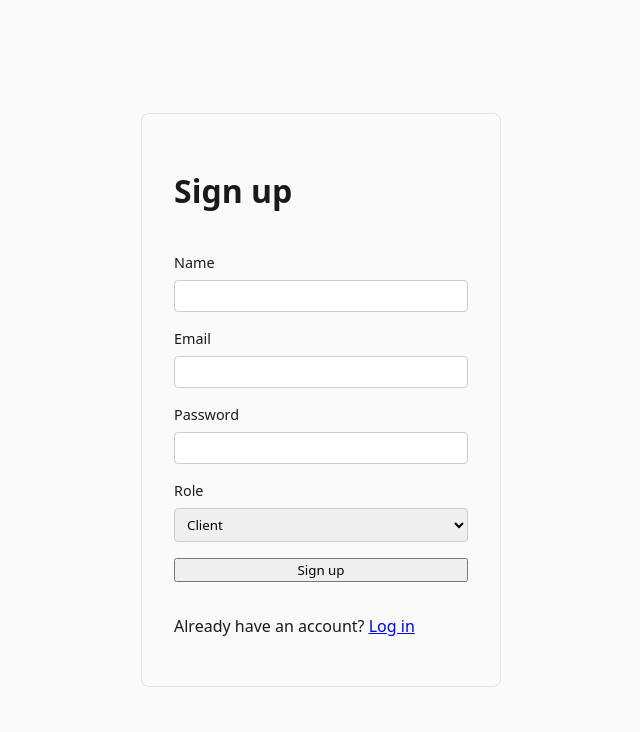
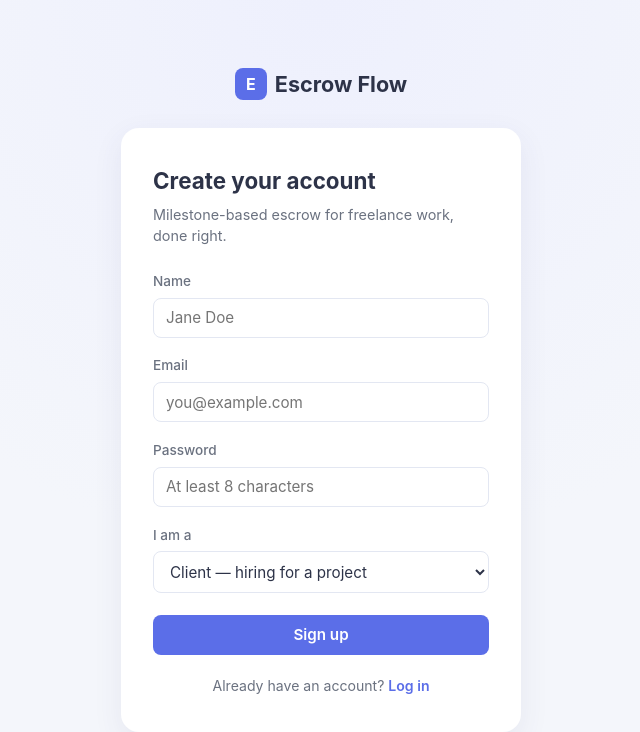
Before and after one commit to akashyadav232108/escrow-flow, a React (Vite) app in the folder frontend/: page /signup in a window 1280 px wide. Shown: the top 732 px of the page, without its empty margins (319-959 px from the left). Built offline with nearby package versions, Linux system fonts and the light colour scheme; no server answers.

Commit message:
Redesign auth pages Introduce CSS custom-property design tokens and apply them across the app; give Login/Signup a branded centered-card layout instead of the plain bordered form.

```diff
--- a/frontend/src/App.css
+++ b/frontend/src/App.css
@@ -8,130 +8,275 @@
   display: flex;
   align-items: center;
   justify-content: space-between;
-  padding: 1rem 1.5rem;
-  border-bottom: 1px solid #e2e2e2;
+  padding: 1rem 2rem;
+  background: var(--color-surface);
+  border-bottom: 1px solid var(--color-border);
+}
+
+.app-brand {
+  font-weight: 700;
+  font-size: 1.05rem;
+  color: var(--color-primary);
+  margin-right: 2rem;
 }
 
 .app-nav {
   display: flex;
-  gap: 1.25rem;
+  align-items: center;
+  gap: 1.5rem;
+  flex: 1;
 }
 
 .app-nav a {
   text-decoration: none;
-  color: inherit;
+  color: var(--color-text-muted);
   font-weight: 500;
+  font-size: 0.95rem;
+  transition: color 0.15s ease;
+}
+
+.app-nav a:hover {
+  color: var(--color-primary);
 }
 
 .app-header-user {
   display: flex;
   align-items: center;
-  gap: 0.75rem;
+  gap: 1rem;
+  color: var(--color-text-muted);
+  font-size: 0.9rem;
+}
+
+.app-header-user button {
+  background: var(--color-surface-alt);
+  color: var(--color-text-muted);
+  border: 1px solid var(--color-border);
+  border-radius: var(--radius-sm);
+  padding: 0.4rem 0.9rem;
+  font-size: 0.85rem;
+  transition: background 0.15s ease, color 0.15s ease;
+}
+
+.app-header-user button:hover {
+  background: var(--color-danger-bg);
+  color: var(--color-danger);
 }
 
 .app-content {
   flex: 1;
-  padding: 1.5rem;
-  max-width: 960px;
+  padding: 2rem;
+  max-width: 1000px;
   width: 100%;
   margin: 0 auto;
 }
 
+/* Buttons */
+.btn-primary,
+button[type='submit'] {
+  background: var(--color-primary);
+  color: #fff;
+  border: none;
+  border-radius: var(--radius-sm);
+  padding: 0.65rem 1.25rem;
+  font-size: 0.95rem;
+  font-weight: 600;
+  transition: background 0.15s ease, transform 0.1s ease;
+}
+
+.btn-primary:hover,
+button[type='submit']:hover:not(:disabled) {
+  background: var(--color-primary-hover);
+}
+
+.btn-primary:active,
+button[type='submit']:active:not(:disabled) {
+  transform: scale(0.98);
+}
+
+/* Auth pages */
 .auth-page {
   display: flex;
+  flex-direction: column;
+  align-items: center;
   justify-content: center;
+  min-height: 100vh;
+  padding: 2rem 1rem;
+  background: radial-gradient(circle at top, var(--color-primary-soft) 0%, var(--color-bg) 55%);
+}
+
+.auth-brand {
+  display: flex;
   align-items: center;
-  min-height: 100vh;
+  gap: 0.5rem;
+  margin-bottom: 1.75rem;
+  font-size: 1.35rem;
+  font-weight: 700;
+  color: var(--color-text);
+}
+
+.auth-brand-mark {
+  display: inline-flex;
+  align-items: center;
+  justify-content: center;
+  width: 2rem;
+  height: 2rem;
+  border-radius: var(--radius-sm);
+  background: var(--color-primary);
+  color: #fff;
+  font-size: 1rem;
+}
+
+.auth-card {
+  width: 100%;
+  max-width: 400px;
+  background: var(--color-surface);
+  border-radius: var(--radius-lg);
+  box-shadow: var(--shadow-soft);
+  padding: 2.25rem 2rem;
+}
+
+.auth-card h1 {
+  margin: 0 0 0.35rem;
+  font-size: 1.4rem;
+}
+
+.auth-subtitle {
+  margin: 0 0 1.5rem;
+  color: var(--color-text-muted);
+  font-size: 0.9rem;
 }
 
 .auth-form {
   display: flex;
   flex-direction: column;
-  gap: 1rem;
-  width: 100%;
-  max-width: 360px;
-  padding: 2rem;
-  border: 1px solid #e2e2e2;
-  border-radius: 8px;
+  gap: 1.1rem;
 }
 
 .auth-form label {
   display: flex;
   flex-direction: column;
-  gap: 0.35rem;
-  font-size: 0.9rem;
+  gap: 0.4rem;
+  font-size: 0.85rem;
+  font-weight: 500;
+  color: var(--color-text-muted);
+}
+
+.auth-form button[type='submit'] {
+  margin-top: 0.25rem;
+  width: 100%;
+}
+
+.auth-footer {
+  margin: 1.25rem 0 0;
+  text-align: center;
+  font-size: 0.88rem;
+  color: var(--color-text-muted);
+}
+
+.auth-footer a {
+  font-weight: 600;
+  text-decoration: none;
 }
 
 .error-text {
-  color: #d64545;
-  font-size: 0.9rem;
+  background: var(--color-danger-bg);
+  color: var(--color-danger);
+  font-size: 0.85rem;
+  padding: 0.6rem 0.8rem;
+  border-radius: var(--radius-sm);
+  margin: 0;
 }
 
+/* Dashboard */
 .dashboard-header {
-  margin-bottom: 1rem;
+  margin-bottom: 1.5rem;
+}
+
+.dashboard-header h1 {
+  font-size: 1.5rem;
+  margin: 0;
 }
 
 .project-grid {
   display: grid;
-  grid-template-columns: repeat(auto-fill, minmax(240px, 1fr));
-  gap: 1rem;
+  grid-template-columns: repeat(auto-fill, minmax(260px, 1fr));
+  gap: 1.25rem;
 }
 
 .project-card {
   display: flex;
   flex-direction: column;
-  gap: 0.5rem;
-  padding: 1rem;
-  border: 1px solid #e2e2e2;
-  border-radius: 8px;
+  gap: 0.6rem;
+  padding: 1.25rem;
+  background: var(--color-surface);
+  border: 1px solid var(--color-border);
+  border-radius: var(--radius-md);
   text-decoration: none;
   color: inherit;
+  box-shadow: var(--shadow-card);
+  transition: transform 0.15s ease, box-shadow 0.15s ease;
+}
+
+.project-card:hover {
+  transform: translateY(-2px);
+  box-shadow: var(--shadow-soft);
+}
+
+.project-card h3 {
+  margin: 0;
+  font-size: 1.05rem;
+}
+
+.project-card p {
+  margin: 0;
+  color: var(--color-text-muted);
+  font-size: 0.85rem;
 }
 
 .status-badge {
   display: inline-block;
-  padding: 0.15rem 0.6rem;
+  padding: 0.2rem 0.7rem;
   border-radius: 999px;
-  font-size: 0.75rem;
+  font-size: 0.72rem;
   font-weight: 600;
   width: fit-content;
 }
 
 .status-pending,
 .status-open {
-  background: #eee;
-  color: #555;
+  background: var(--color-neutral-bg);
+  color: var(--color-neutral-text);
 }
 
 .status-funds-locked,
 .status-in_progress {
-  background: #dbeafe;
-  color: #1d4ed8;
+  background: var(--color-primary-soft);
+  color: var(--color-primary-soft-text);
 }
 
 .status-submitted {
-  background: #fef9c3;
-  color: #a16207;
+  background: var(--color-warning-bg);
+  color: var(--color-warning);
 }
 
 .status-approved,
 .status-completed {
-  background: #dcfce7;
-  color: #15803d;
+  background: var(--color-success-bg);
+  color: var(--color-success);
 }
 
 .status-disputed,
 .status-refunded,
 .status-cancelled {
-  background: #fee2e2;
-  color: #b91c1c;
+  background: var(--color-danger-bg);
+  color: var(--color-danger);
 }
 
 .project-meta {
   display: flex;
   gap: 1.5rem;
   margin-bottom: 1.5rem;
-  color: #555;
+  color: var(--color-text-muted);
   font-size: 0.9rem;
 }
 
@@ -147,15 +292,17 @@
   display: flex;
   align-items: center;
   justify-content: space-between;
-  padding: 1rem;
-  border: 1px solid #e2e2e2;
-  border-radius: 8px;
+  padding: 1rem 1.25rem;
+  background: var(--color-surface);
+  border: 1px solid var(--color-border);
+  border-radius: var(--radius-md);
+  box-shadow: var(--shadow-card);
 }
 
 .milestone-info {
   display: flex;
   align-items: center;
-  gap: 0.75rem;
+  gap: 0.85rem;
 }
 
 .milestone-actions {
@@ -164,21 +311,42 @@
   gap: 0.5rem;
 }
 
+.milestone-actions button {
+  background: var(--color-primary-soft);
+  color: var(--color-primary-soft-text);
+  border: none;
+  border-radius: var(--radius-sm);
+  padding: 0.45rem 0.9rem;
+  font-size: 0.85rem;
+  font-weight: 600;
+  transition: background 0.15s ease;
+}
+
+.milestone-actions button:hover:not(:disabled) {
+  background: var(--color-primary);
+  color: #fff;
+}
+
 .wallet-summary {
   display: flex;
   flex-direction: column;
   gap: 0.25rem;
-  margin-bottom: 1rem;
+  margin-bottom: 1.25rem;
+  padding: 1.5rem;
+  background: var(--color-surface);
+  border-radius: var(--radius-md);
+  box-shadow: var(--shadow-card);
 }
 
 .wallet-summary-label {
-  color: #555;
+  color: var(--color-text-muted);
   font-size: 0.9rem;
 }
 
 .wallet-summary-balance {
-  font-size: 2rem;
+  font-size: 2.25rem;
   font-weight: 700;
+  color: var(--color-primary);
 }
 
 .add-funds-form {
@@ -190,12 +358,22 @@
 .transaction-table {
   width: 100%;
   border-collapse: collapse;
+  background: var(--color-surface);
+  border-radius: var(--radius-md);
+  overflow: hidden;
+  box-shadow: var(--shadow-card);
 }
 
 .transaction-table th,
 .transaction-table td {
   text-align: left;
-  padding: 0.5rem;
-  border-bottom: 1px solid #e2e2e2;
-  font-size: 0.9rem;
+  padding: 0.75rem 1rem;
+  border-bottom: 1px solid var(--color-border);
+  font-size: 0.88rem;
 }
+
+.transaction-table th {
+  color: var(--color-text-muted);
+  font-weight: 600;
+  background: var(--color-surface-alt);
+}
--- a/frontend/src/components/Layout.tsx
+++ b/frontend/src/components/Layout.tsx
@@ -15,6 +15,7 @@ export default function Layout() {
   return (
     <div className="app-shell">
       <header className="app-header">
+        <span className="app-brand">Escrow Flow</span>
         <nav className="app-nav">
           <Link to="/">Dashboard</Link>
           <Link to="/wallet">Wallet</Link>
--- a/frontend/src/index.css
+++ b/frontend/src/index.css
@@ -1,7 +1,37 @@
 :root {
-  font-family: system-ui, -apple-system, 'Segoe UI', Roboto, sans-serif;
+  font-family: 'Inter', system-ui, -apple-system, 'Segoe UI', Roboto, sans-serif;
   line-height: 1.5;
   color-scheme: light;
+
+  /* Soothing palette — soft indigo accent on a warm off-white surface. */
+  --color-bg: #f4f6fb;
+  --color-surface: #ffffff;
+  --color-surface-alt: #f8f9fd;
+  --color-border: #e3e7f2;
+
+  --color-text: #2d3348;
+  --color-text-muted: #6b7280;
+  --color-text-subtle: #9298a8;
+
+  --color-primary: #5b6ee8;
+  --color-primary-hover: #4a5cd6;
+  --color-primary-soft: #eef0fd;
+  --color-primary-soft-text: #4a56c9;
+
+  --color-success: #3f9d72;
+  --color-success-bg: #e7f6ee;
+  --color-warning: #c98a2c;
+  --color-warning-bg: #fdf3e0;
+  --color-danger: #c8566a;
+  --color-danger-bg: #fbeaee;
+  --color-neutral-bg: #eef0f4;
+  --color-neutral-text: #667085;
+
+  --radius-sm: 8px;
+  --radius-md: 12px;
+  --radius-lg: 18px;
+  --shadow-soft: 0 10px 30px rgba(60, 70, 120, 0.08);
+  --shadow-card: 0 1px 2px rgba(60, 70, 120, 0.06), 0 8px 20px rgba(60, 70, 120, 0.05);
 }
 
 * {
@@ -10,8 +40,12 @@
 
 body {
   margin: 0;
-  background-color: #fafafa;
-  color: #1a1a1a;
+  background-color: var(--color-bg);
+  color: var(--color-text);
+}
+
+h1, h2, h3 {
+  color: var(--color-text);
 }
 
 button {
@@ -19,10 +53,30 @@ button {
   cursor: pointer;
 }
 
+button:disabled {
+  cursor: not-allowed;
+  opacity: 0.6;
+}
+
 input,
 select {
   font-family: inherit;
-  padding: 0.4rem 0.5rem;
-  border: 1px solid #ccc;
-  border-radius: 4px;
+  font-size: 0.95rem;
+  padding: 0.6rem 0.75rem;
+  border: 1px solid var(--color-border);
+  border-radius: var(--radius-sm);
+  background: var(--color-surface);
+  color: var(--color-text);
+  transition: border-color 0.15s ease, box-shadow 0.15s ease;
 }
+
+input:focus,
+select:focus {
+  outline: none;
+  border-color: var(--color-primary);
+  box-shadow: 0 0 0 3px var(--color-primary-soft);
+}
+
+a {
+  color: var(--color-primary);
+}
--- a/frontend/src/pages/LoginPage.tsx
+++ b/frontend/src/pages/LoginPage.tsx
@@ -27,11 +27,23 @@ export default function LoginPage() {
 
   return (
     <div className="auth-page">
+      <div className="auth-brand">
+        <span className="auth-brand-mark">E</span>
+        Escrow Flow
+      </div>
+      <div className="auth-card">
+        <h1>Welcome back</h1>
+        <p className="auth-subtitle">Log in to manage your projects and wallet.</p>
         <form className="auth-form" onSubmit={handleSubmit}>
-        <h1>Log in</h1>
           <label>
             Email
-          <input type="email" value={email} onChange={(e) => setEmail(e.target.value)} required />
+            <input
+              type="email"
+              value={email}
+              onChange={(e) => setEmail(e.target.value)}
+              placeholder="you@example.com"
+              required
+            />
           </label>
           <label>
             Password
@@ -39,6 +51,7 @@ export default function LoginPage() {
               type="password"
               value={password}
               onChange={(e) => setPassword(e.target.value)}
+              placeholder="••••••••"
               required
             />
           </label>
@@ -46,10 +59,11 @@ export default function LoginPage() {
           <button type="submit" disabled={loading}>
             {loading ? 'Logging in…' : 'Log in'}
           </button>
-        <p>
+        </form>
+        <p className="auth-footer">
           No account? <Link to="/signup">Sign up</Link>
         </p>
-      </form>
+      </div>
     </div>
   );
 }
--- a/frontend/src/pages/SignupPage.tsx
+++ b/frontend/src/pages/SignupPage.tsx
@@ -27,15 +27,27 @@ export default function SignupPage() {
 
   return (
     <div className="auth-page">
+      <div className="auth-brand">
+        <span className="auth-brand-mark">E</span>
+        Escrow Flow
+      </div>
+      <div className="auth-card">
+        <h1>Create your account</h1>
+        <p className="auth-subtitle">Milestone-based escrow for freelance work, done right.</p>
         <form className="auth-form" onSubmit={handleSubmit}>
-        <h1>Sign up</h1>
           <label>
             Name
-          <input value={name} onChange={(e) => setName(e.target.value)} required />
+            <input value={name} onChange={(e) => setName(e.target.value)} placeholder="Jane Doe" required />
           </label>
           <label>
             Email
-          <input type="email" value={email} onChange={(e) => setEmail(e.target.value)} required />
+            <input
+              type="email"
+              value={email}
+              onChange={(e) => setEmail(e.target.value)}
+              placeholder="you@example.com"
+              required
+            />
           </label>
           <label>
             Password
@@ -43,15 +55,16 @@ export default function SignupPage() {
               type="password"
               value={password}
               onChange={(e) => setPassword(e.target.value)}
+              placeholder="At least 8 characters"
               minLength={8}
               required
             />
           </label>
           <label>
-          Role
+            I am a
             <select value={role} onChange={(e) => setRole(e.target.value as Role)}>
-            <option value="CLIENT">Client</option>
-            <option value="FREELANCER">Freelancer</option>
+              <option value="CLIENT">Client — hiring for a project</option>
+              <option value="FREELANCER">Freelancer — delivering work</option>
               <option value="BOTH">Both</option>
             </select>
           </label>
@@ -59,10 +72,11 @@ export default function SignupPage() {
           <button type="submit" disabled={loading}>
             {loading ? 'Creating account…' : 'Sign up'}
           </button>
-        <p>
+        </form>
+        <p className="auth-footer">
           Already have an account? <Link to="/login">Log in</Link>
         </p>
-      </form>
+      </div>
     </div>
   );
 }
```
Lines whose indentation alone changed are shown as unchanged.
